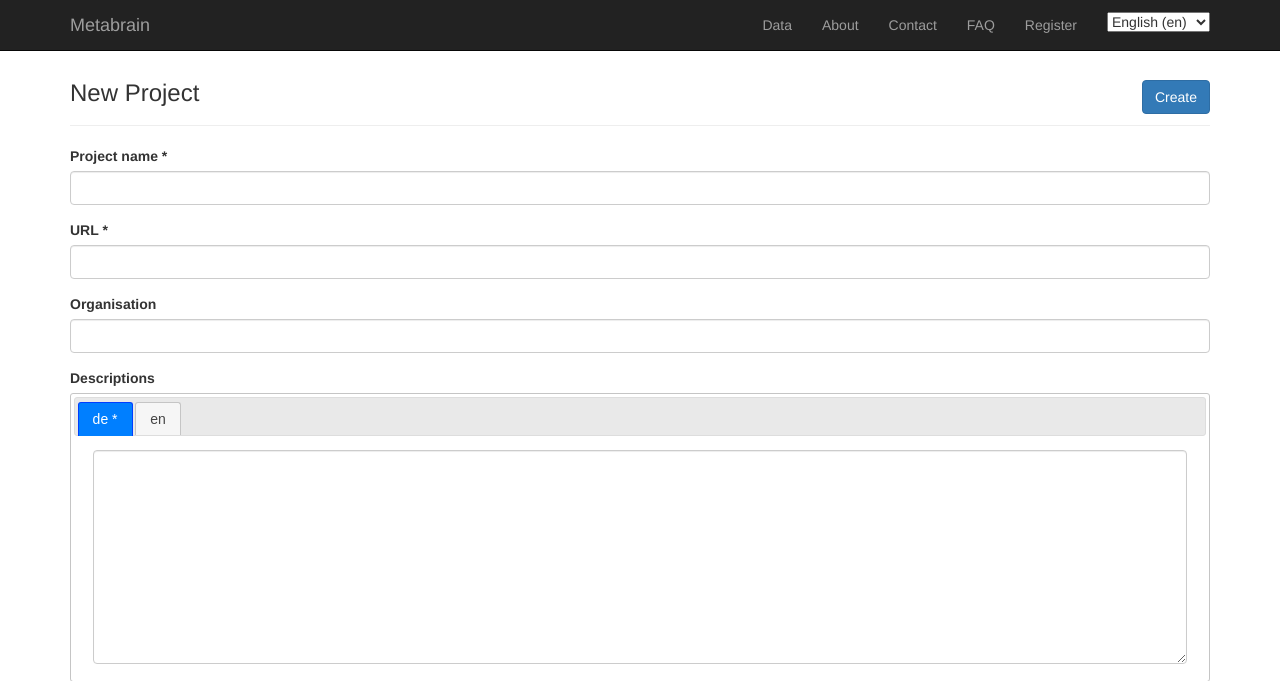
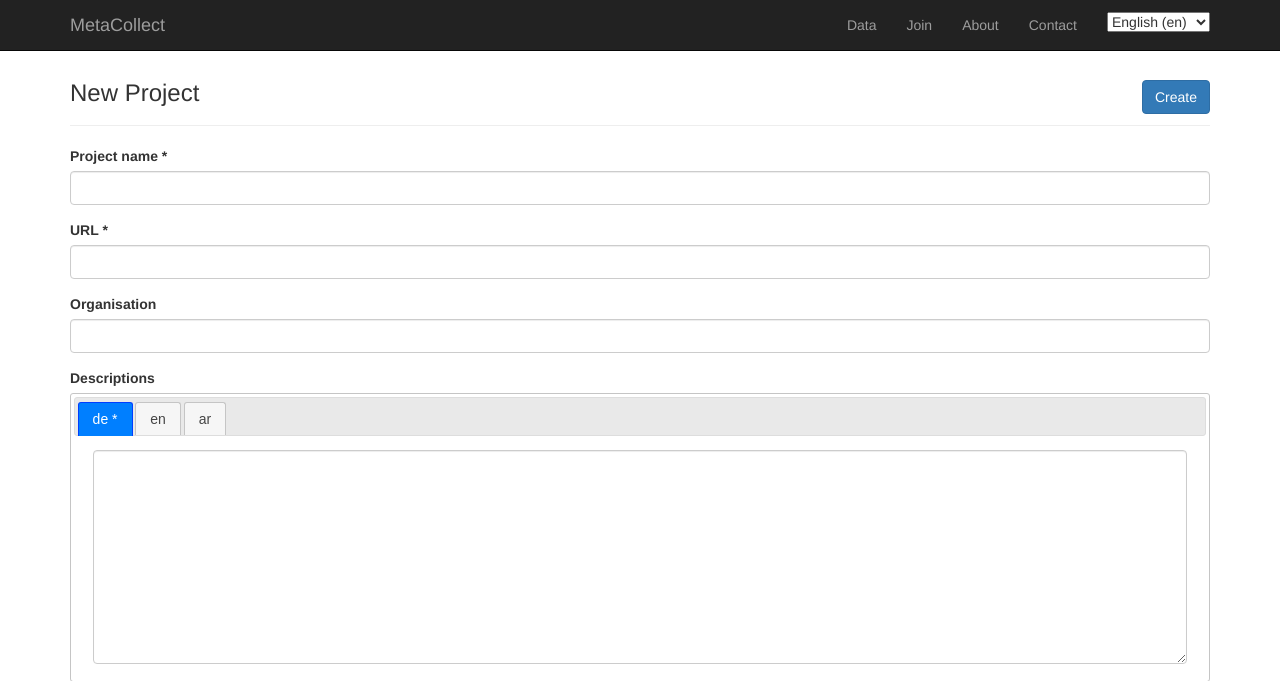
Before and after one commit to metacollect-org/Meta-search, a Django app: page /mainApp/new/ in a window 1280 px wide. Shown: the top 681 px of the page. Run offline with Django 3.2, Linux system fonts and the light colour scheme; data that the repository does not hold is empty; some libraries are stand-ins or nearby versions.

Commit message:
changed name to "MetaCollect" and corrected name to add a project

```diff
--- a/metaSearch/mainApp/templates/mainApp/base.html
+++ b/metaSearch/mainApp/templates/mainApp/base.html
@@ -20,7 +20,7 @@
   <script type="text/javascript" src="{% static 'mainApp/js/select2.full.min.js' %}"></script>
   <script type="text/javascript" src="{% static 'mainApp/js/ajax.js' %}"></script>
 
-  <title>{% block title %}Metabrain{% endblock %}</title>
+  <title>{% block title %}MetaCollect{% endblock %}</title>
 </head>
 
 <body>
@@ -33,7 +33,7 @@
           <span class="icon-bar"></span>
           <span class="icon-bar"></span>
         </button>
-        <a class="navbar-brand" href="{% url 'index' %}">Metabrain</a>
+        <a class="navbar-brand" href="{% url 'index' %}">MetaCollect</a>
       </div>
       <div id="navbar" class="collapse navbar-collapse">
         <form class="navbar-form  {% if LANGUAGE_CODE|language_bidi %} navbar-left {% else %} navbar-right {% endif %}" action="{% url 'set_language' %}" method="post" style="padding-top:4px;" id="langSwitch">{% csrf_token %}
@@ -51,19 +51,19 @@
         </form>
         {% if LANGUAGE_CODE|language_bidi %}
         <ul class="nav navbar-nav navbar-left">
-          <li><a href="{% url 'new' %}">{% trans "Register" %}</a></li>
-          <li><a href="#contact">{% trans "FAQ" %}</a></li>
+          <li class="hidden"><a href="#contact">{% trans "FAQ" %}</a></li>
           <li><a href="#contact">{% trans "Contact" %}</a></li>
           <li><a href="#about">{% trans "About" %}</a></li>
+          <li><a href="{% url 'new' %}">{% trans "Join" %}</a></li>
           <li><a href="{% url 'data' %}">{% trans "Data" %}</a></li>
         </ul>
         {% else %}
         <ul class="nav navbar-nav navbar-right">
           <li><a href="{% url 'data' %}">{% trans "Data" %}</a></li>
+          <li><a href="{% url 'new' %}">{% trans "Join" %}</a></li>
           <li><a href="#about">{% trans "About" %}</a></li>
           <li><a href="#contact">{% trans "Contact" %}</a></li>
-          <li><a href="#contact">{% trans "FAQ" %}</a></li>
-          <li><a href="{% url 'new' %}">{% trans "Register" %}</a></li>
+          <li class="hidden"><a href="#contact">{% trans "FAQ" %}</a></li>
         </ul>
         {% endif %}
       </div><!--/.nav-collapse -->
--- a/metaSearch/mainApp/templates/mainApp/edit.html
+++ b/metaSearch/mainApp/templates/mainApp/edit.html
@@ -2,5 +2,5 @@
 {% load i18n %}
 
 {% block content %}
-<p>This will be the page to edit a project.</p>
+<p>This will be the page to edit project: <b>{{project}}</b>.</p>
 {% endblock %}
--- a/metaSearch/mainApp/templates/mainApp/new.html
+++ b/metaSearch/mainApp/templates/mainApp/new.html
@@ -25,12 +25,16 @@
 		<ul>
 			<li class="{{form.description_de|is_required}}"><a href="#{{ form.description_de.id_for_label }}">de</a></li>
 			<li class="{{form.description_en|is_required}}"><a href="#{{ form.description_en.id_for_label }}">en</a></li>
+			<li class="{{form.description_ar|is_required}}"><a href="#{{ form.description_ar.id_for_label }}">ar</a></li>
 		</ul>
 		<div id="{{ form.description_de.id_for_label }}" class="{{form.description_de|is_required}}">
 			{% render_field form.description_de class+="form-control" %}
 		</div>
 		<div id="{{ form.description_en.id_for_label }}" class="{{form.description_en|is_required}}">
 			{% render_field form.description_en class+="form-control" %}
+		</div>
+		<div id="{{ form.description_ar.id_for_label }}" class="{{form.description_ar|is_required}}">
+			{% render_field form.description_ar class+="form-control" style="direction: rtl;" %}
 		</div>
 	</div>
 	<div class="form-group {{form.status|is_required}}">
```
Also changed, not shown: metaSearch/mainApp/locale/ar/LC_MESSAGES/django.po, metaSearch/mainApp/locale/de/LC_MESSAGES/django.po.
